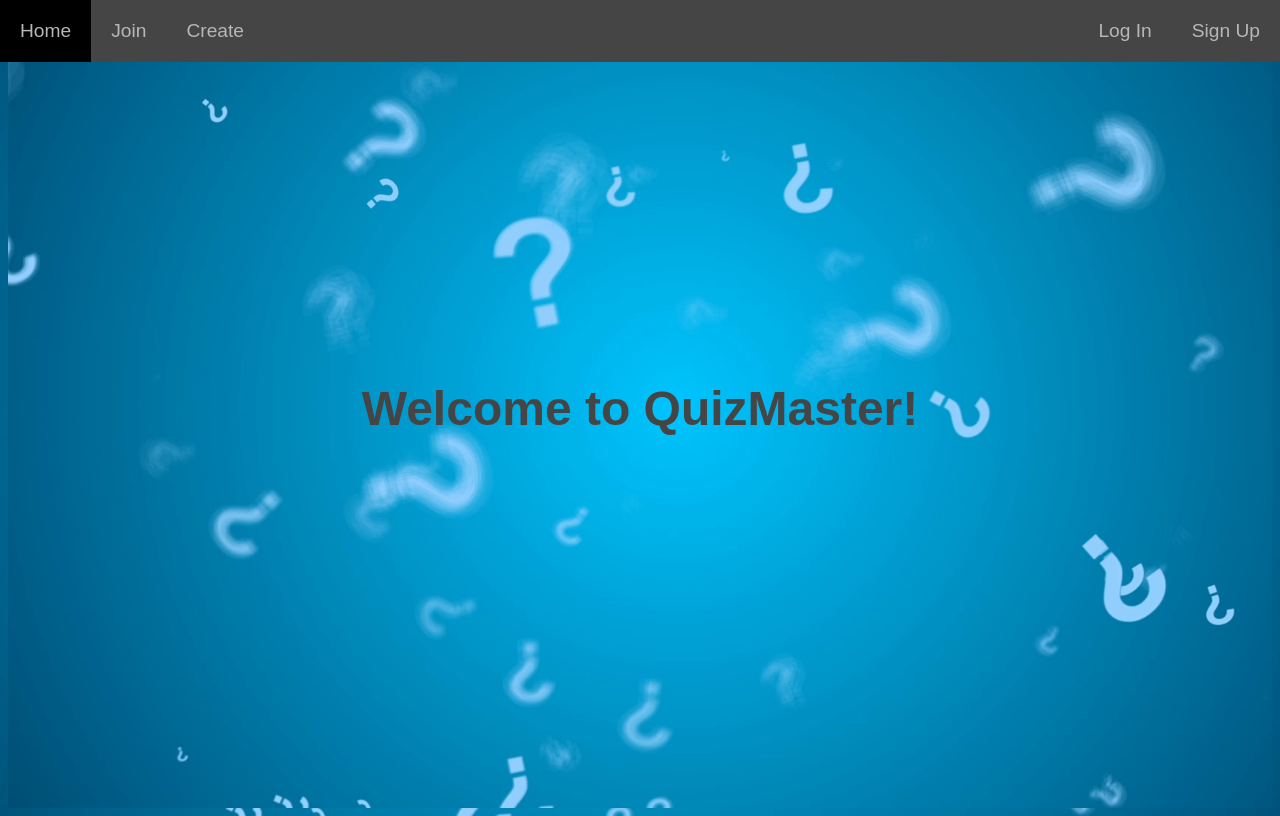
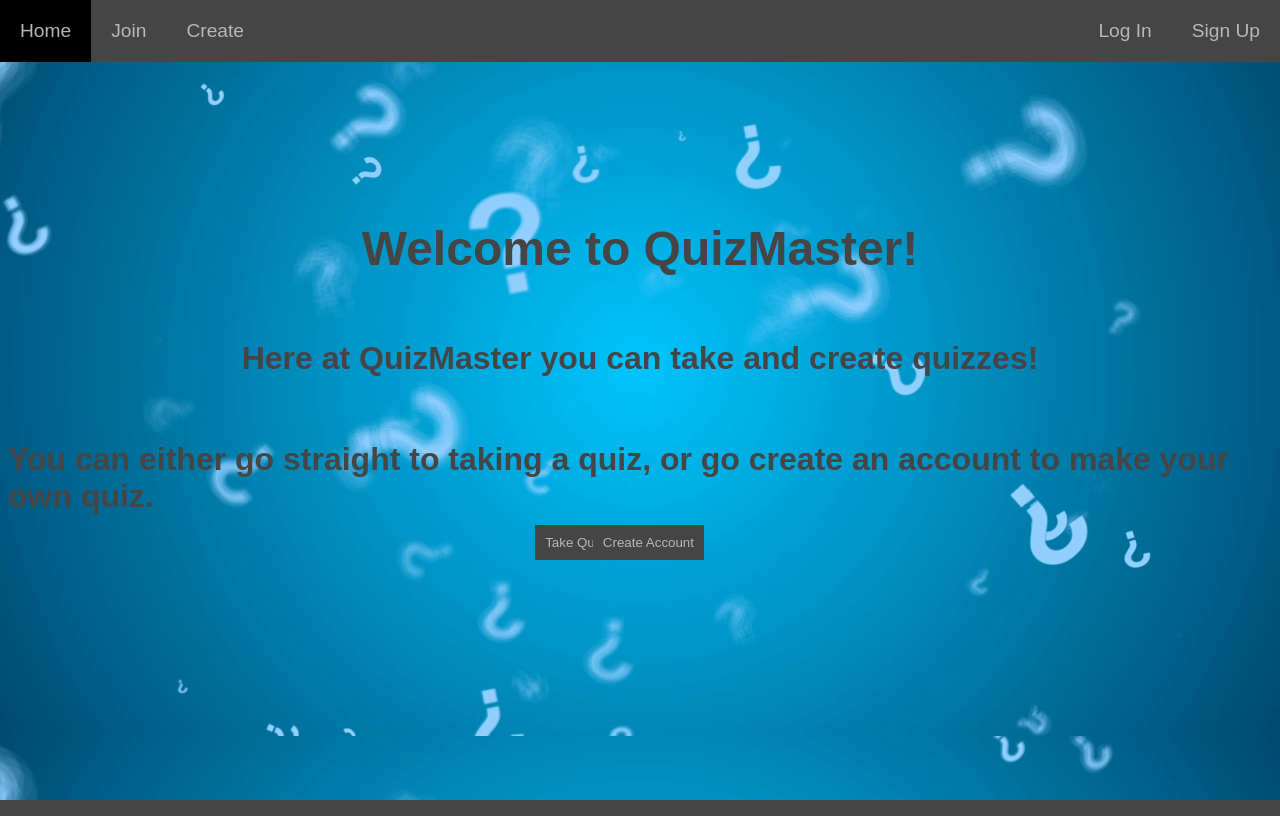
Before and after one commit to milesHerrick/quiz-project, a PHP site: page /home.html in a window 1280 px wide. Run offline with PHP 8.4, Linux system fonts and the light colour scheme.

Commit message:
Cleaning
Fixed some visuals

```diff
--- a/home.css
+++ b/home.css
@@ -1,19 +1,39 @@
 #container{
-    height: 100vh;
+    height: 90vh;
     display: flex;
     flex-direction: column;
     align-items: center;
     justify-content: center;
-    background-image: url('quiz.jpg');
 
-    background-position: 25%;
-    background-size: cover;
 }
 h1{
     font-size: 3em;
     font-family: Arial, Helvetica, sans-serif;
     color:rgb(70, 69, 69);
 }
-body{
-    background-image: url('quizbackground.jpg');
+p{
+    font-size: 2em;
+    font-family: Arial, Helvetica, sans-serif;
+    color:rgb(70, 69, 69);
+    font-weight: bold;
 }
+#joinbtn, #createbtn{
+    position: fixed;
+    padding: 10px;
+    background-color: rgb(70, 69, 69);
+    color: rgb(184, 183, 183);
+    border: 0;
+
+}
+#createbtn:hover, #joinbtn:hover{
+    background-color: black;
+}
+#joinbtn{
+    bottom: 30%;
+    right: 52%;
+}
+#createbtn{
+    float: right;
+    bottom: 30%;
+    right: 45%;
+}
--- a/home.html
+++ b/home.html
@@ -24,8 +24,16 @@
     <h1>
         Welcome to QuizMaster!
     </h1>
+    <p>Here at QuizMaster you can take and create quizzes!</p>
+    <p>You can either go straight to taking a quiz, or go create an account to make your own quiz.</p>
+
 </div>
-
+<form action="join.html">
+        <input type = "submit" id = "joinbtn" value = "Take Quiz">
+    </form>
+    <form action="signup.html">
+        <input type = "submit" id = "createbtn" value = "Create Account">
+    </form>
 
 </body>
 </html>
--- a/join.css
+++ b/join.css
@@ -1,5 +1,4 @@
 body {
-  margin: 0;
   font-family: Arial, Helvetica, sans-serif;
 }
 
@@ -9,7 +8,6 @@ body {
   flex-direction: column;
   align-items: center;
   justify-content: center;
-
 }
 
 #container{
```
Also changed, not shown: create.css (+12 -10 lines), create.js (+24 -3 lines), questions.css (+4 -4 lines), questions.html (+12 -11 lines).
